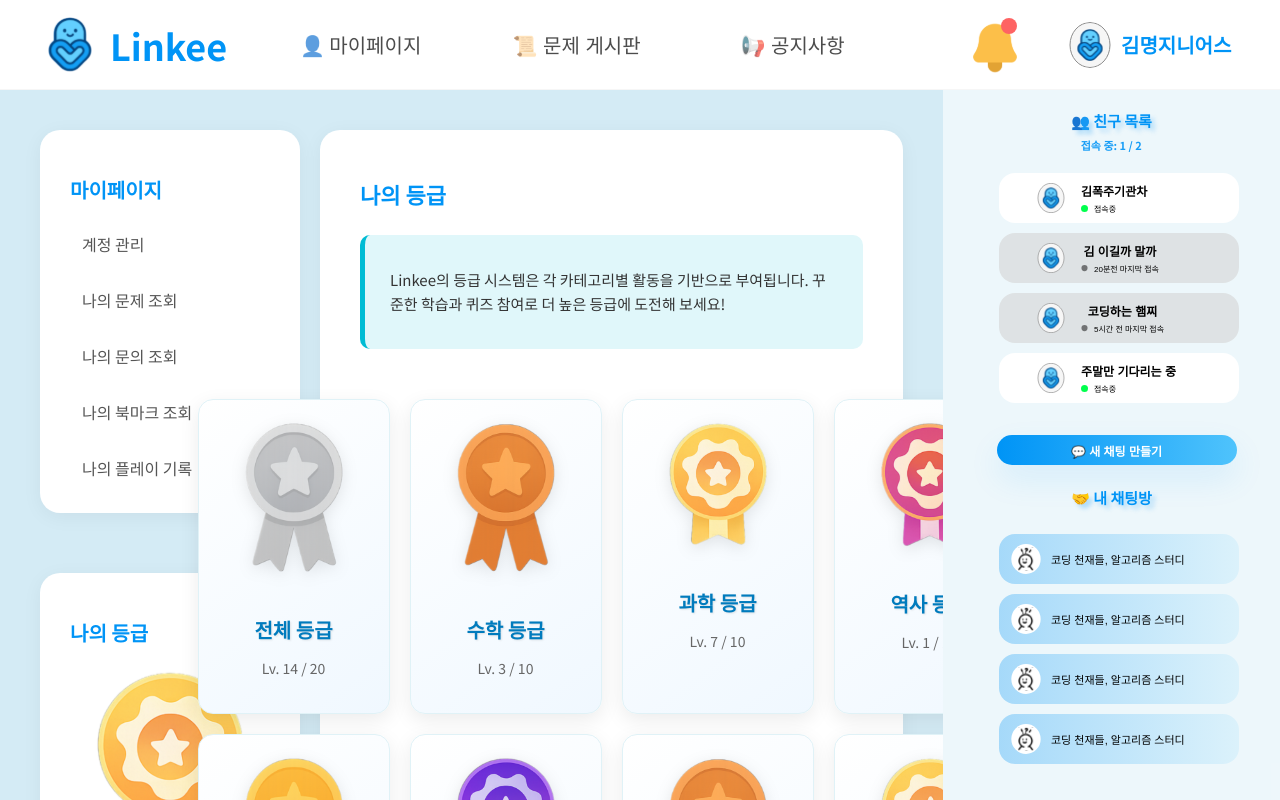
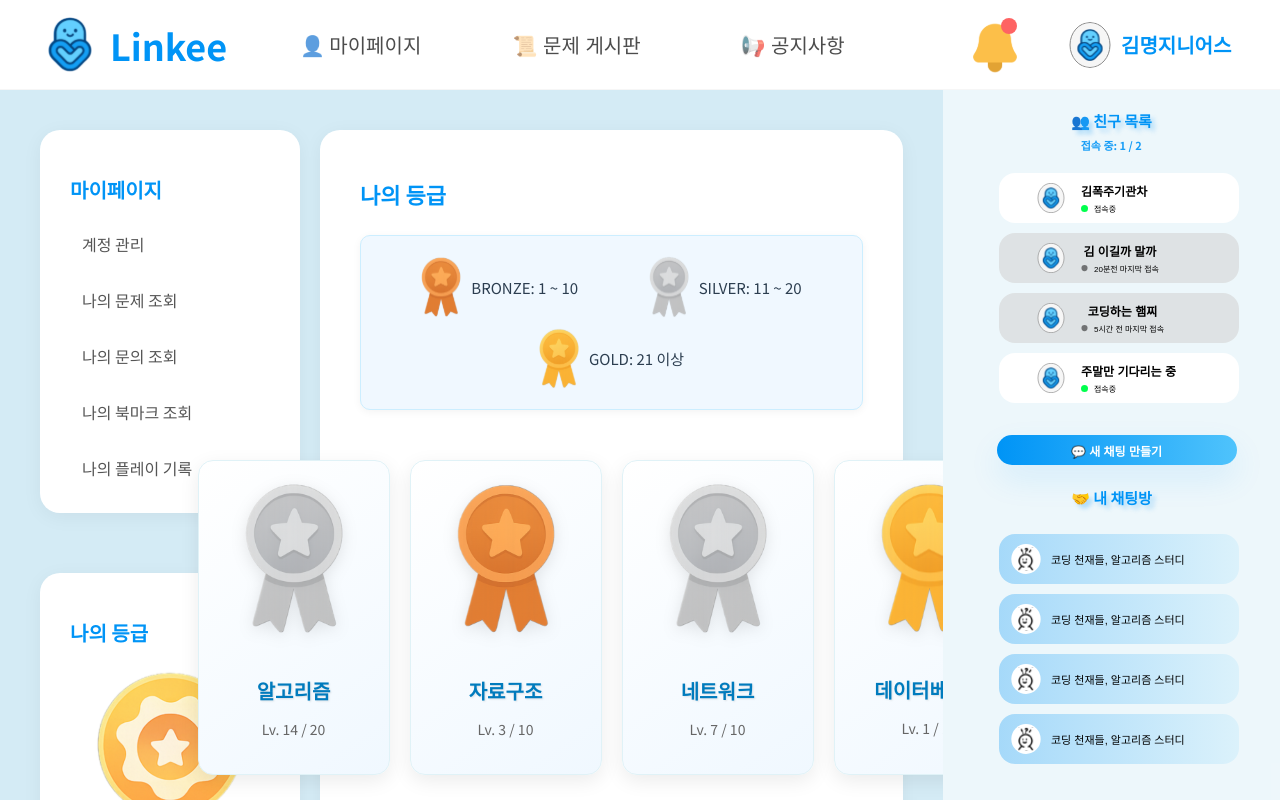
Before and after one commit to Linkee-Project/Linkee-Front-Vue, a Vue app in the folder Linkee-front/Linkee-front-vue/: page /mypage/grade in a window 1280 px wide. Built offline with nearby package versions, Linux system fonts and the light colour scheme.

Commit message:
feat: 나의 등급 추가

```diff
--- a/Linkee-front/Linkee-front-vue/src/components/mypage/modal/MyPageDetailModal.vue
+++ b/Linkee-front/Linkee-front-vue/src/components/mypage/modal/MyPageDetailModal.vue
@@ -53,7 +53,7 @@ const close = () => {
 .modal-content {
   background: #fff;
   border-radius: 10px;
-  width: 400px;
+  width: 700px; /* 가로 길이 증가 */
   max-width: 90%;
   box-shadow: 0 4px 12px rgba(0,0,0,0.2);
   display: flex; /* Add flex display */
--- a/Linkee-front/Linkee-front-vue/src/views/mypage-view/GradeView.vue
+++ b/Linkee-front/Linkee-front-vue/src/views/mypage-view/GradeView.vue
@@ -1,67 +1,39 @@
 <script setup>
 import { ref } from 'vue';
-import GradeListItem from '@/components/mypage/grade/GradeListItem.vue'; // GradeListItem import
+import GradeListItem from '@/components/mypage/grade/GradeListItem.vue';
 
 // 더미 등급 데이터 (실제 백엔드 연동 시 교체)
 const gradeData = ref({
-  topGuidance: 'Linkee의 등급 시스템은 각 카테고리별 활동을 기반으로 부여됩니다. 꾸준한 학습과 퀴즈 참여로 더 높은 등급에 도전해 보세요!',
-  overallGuidance: '등급은 매월 1일에 갱신되며, 등급이 높을수록 더 많은 혜택이 제공됩니다. 나의 강점 카테고리를 파악하고 집중적으로 성장시켜보세요!',
+  // overallGuidance는 이제 템플릿에서 직접 각 등급별 조건을 설명하므로 제거
+
   categories: [
     {
-      id: 'overall',
-      name: '전체 등급',
+      id: 1,
+      name: '알고리즘',
       currentLevel: 14,
       maxLevel: 20,
       badgeImage: '/src/assets/SILVER Grade.svg'
     },
     {
-      id: 'math',
-      name: '수학 등급',
+      id: 2,
+      name: '자료구조',
       currentLevel: 3,
       maxLevel: 10,
       badgeImage: '/src/assets/BRONZE Grade.svg'
     },
     {
-      id: 'science',
-      name: '과학 등급',
+      id: 3,
+      name: '네트워크',
       currentLevel: 7,
       maxLevel: 10,
-      badgeImage: '/src/assets/Yellow Grade.svg',
+      badgeImage: '/src/assets/SILVER Grade.svg'
     },
     {
-      id: 'history',
-      name: '역사 등급',
+      id: 4,
+      name: '데이터베이스',
       currentLevel: 1,
       maxLevel: 10,
-      badgeImage: '/src/assets/Red Grade.svg'
-    },
-    {
-      id: 'english',
-      name: '영어 등급',
-      currentLevel: 9,
-      maxLevel: 10,
       badgeImage: '/src/assets/GOLD Grade.svg'
-    },
-    {
-      id: 'programming',
-      name: '프로그래밍 등급',
-      currentLevel: 5,
-      maxLevel: 10,
-      badgeImage: '/src/assets/Pupple Grade.svg'
-    },
-    {
-      id: 'art',
-      name: '미술 등급',
-      currentLevel: 2,
-      maxLevel: 10,
-      badgeImage: '/src/assets/BRONZE Grade.svg'
-    },
-    {
-      id: 'music',
-      name: '음악 등급',
-      currentLevel: 6,
-      maxLevel: 10,
-      badgeImage: '/src/assets/Yellow Grade.svg'
     }
   ]
 });
@@ -72,9 +44,20 @@ const gradeData = ref({
     <h2 class="list-main-title">나의 등급</h2>
 
     <div class="grade-main-content">
-      <!-- 상단 등급 기준 안내 -->
-      <div class="guidance-box top-guidance">
-        <p>{{ gradeData.topGuidance }}</p>
+      <!-- 상단 등급 조건 설명 -->
+      <div class="grade-conditions-display">
+        <div class="grade-condition-item">
+          <img src="/src/assets/BRONZE Grade.svg" alt="브론즈 등급" class="grade-condition-badge" />
+          <p class="grade-condition-text">BRONZE: 1 ~ 10</p>
+        </div>
+        <div class="grade-condition-item">
+          <img src="/src/assets/SILVER Grade.svg" alt="실버 등급" class="grade-condition-badge" />
+          <p class="grade-condition-text">SILVER: 11 ~ 20</p>
+        </div>
+        <div class="grade-condition-item">
+          <img src="/src/assets/GOLD Grade.svg" alt="골드 등급" class="grade-condition-badge" />
+          <p class="grade-condition-text">GOLD: 21 이상</p>
+        </div>
       </div>
 
       <!-- 카테고리별 등급 목록 -->
@@ -86,9 +69,20 @@ const gradeData = ref({
         />
       </div>
 
-      <!-- 하단 전체 등급 안내 -->
-      <div class="guidance-box overall-guidance">
-        <p>{{ gradeData.overallGuidance }}</p>
+      <!-- 하단 추가 등급 설명 -->
+      <div class="grade-conditions-display bottom-grades">
+        <div class="grade-condition-item">
+          <img src="/src/assets/Yellow Grade.svg" alt="옐로우 등급" class="grade-condition-badge" />
+          <p class="grade-condition-text">Yellow: 0 ~ 25</p>
+        </div>
+        <div class="grade-condition-item">
+          <img src="/src/assets/Red Grade.svg" alt="레드 등급" class="grade-condition-badge" />
+          <p class="grade-condition-text">Red: 26 ~ 40</p>
+        </div>
+        <div class="grade-condition-item">
+          <img src="/src/assets/Pupple Grade.svg" alt="퍼플 등급" class="grade-condition-badge" />
+          <p class="grade-condition-text">Pupple: 41 이상</p>
+        </div>
       </div>
     </div>
   </div>
@@ -120,10 +114,52 @@ const gradeData = ref({
   gap: 30px; /* 섹션 간 간격 */
 }
 
-/* --- 안내 박스 공통 스타일 --- */
+/* --- 상단 등급 조건 표시 스타일 --- */
+.grade-conditions-display {
+  display: flex;
+  justify-content: space-around; /* 아이템들을 균등하게 분배 */
+  align-items: center;
+  background-color: #f0f8ff; /* 연한 배경색 */
+  border: 1px solid #cceeff; /* 테두리 */
+  border-radius: 10px;
+  padding: 15px 25px;
+  margin-bottom: 20px;
+  box-shadow: 0 2px 8px rgba(0, 0, 0, 0.05);
+  flex-wrap: wrap; /* 반응형을 위해 줄바꿈 허용 */
+}
+
+/* 하단 등급 조건 섹션의 상단 마진 조절 */
+.grade-conditions-display.bottom-grades {
+  margin-top: 20px;
+  margin-bottom: 0; /* 불필요한 하단 마진 제거 */
+}
+
+.grade-condition-item {
+  display: flex;
+  align-items: center;
+  gap: 10px;
+  margin: 5px 0; /* 아이템 간 상하 간격 */
+}
+
+.grade-condition-badge {
+  width: 40px; /* 이미지 크기 조정 */
+  height: auto;
+  flex-shrink: 0;
+}
+
+.grade-condition-text {
+  font-size: 15px;
+  color: #2c3e50;
+  margin: 0;
+  white-space: nowrap; /* 텍스트 줄바꿈 방지 */
+}
+
+
+/* --- 안내 박스 공통 스타일 (기존 overall-guidance는 이제 사용하지 않음) --- */
+/*
 .guidance-box {
-  background-color: #e0f7fa; /* 연한 파란색 배경 */
-  border-left: 5px solid #00BCD4; /* 포인트 색상 */
+  background-color: #e0f7fa;
+  border-left: 5px solid #00BCD4;
   border-radius: 10px;
   padding: 18px 25px;
   font-size: 15px;
@@ -131,12 +167,10 @@ const gradeData = ref({
   line-height: 1.6;
 }
 
-.top-guidance {
-  margin-bottom: 20px;
-}
 .overall-guidance {
   margin-top: 20px;
 }
+*/
 
 /* --- 카테고리별 등급 Wrapper --- */
 .category-grades-wrapper {
@@ -147,9 +181,15 @@ const gradeData = ref({
 }
 
 /* 반응형 */
-@media (max-width: 1200px) { /* 더 넓은 화면에서 4개 유지, 그 이하에서 3개 */
+@media (max-width: 1200px) {
+  .grade-condition-badge {
+    width: 35px;
+  }
+  .grade-condition-text {
+    font-size: 14px;
+  }
   .category-grades-wrapper {
-    grid-template-columns: repeat(auto-fit, minmax(180px, 1fr)); /* 화면 축소 시 3개, 2개 등으로 자동 조절 */
+    grid-template-columns: repeat(auto-fit, minmax(180px, 1fr));
     gap: 15px;
   }
 }
@@ -162,19 +202,37 @@ const gradeData = ref({
     font-size: 20px;
     margin-bottom: 20px;
   }
+  .grade-conditions-display {
+    flex-direction: column; /* 모바일에서 세로로 배치 */
+    align-items: flex-start; /* 왼쪽 정렬 */
+    padding: 10px 15px;
+    gap: 8px; /* 아이템 간 간격 */
+  }
+  .grade-condition-item {
+    width: 100%; /* 너비 100% */
+  }
+  .grade-condition-badge {
+    width: 30px;
+  }
+  .grade-condition-text {
+    font-size: 13px;
+  }
+  /* 기존 .guidance-box 스타일은 주석 처리 또는 제거 */
+  /*
   .guidance-box {
     font-size: 14px;
     padding: 15px 20px;
   }
+  */
   .category-grades-wrapper {
-    grid-template-columns: repeat(auto-fit, minmax(140px, 1fr)); /* 모바일에서 한 줄에 2개 등으로 자동 조절 */
+    grid-template-columns: repeat(auto-fit, minmax(140px, 1fr));
     gap: 10px;
   }
 }
 
 @media (max-width: 480px) {
   .category-grades-wrapper {
-    grid-template-columns: 1fr; /* 아주 작은 화면에서는 1개 */
+    grid-template-columns: 1fr;
   }
 }
 </style>
--- a/Linkee-front/Linkee-front-vue/src/views/mypage-view/MyPageView.vue
+++ b/Linkee-front/Linkee-front-vue/src/views/mypage-view/MyPageView.vue
@@ -19,6 +19,7 @@ import LeftSidebar from '@/components/mypage/sidebar/LiftSidebar.vue';
   width: 100%;
   height: 100%;
   box-sizing: border-box;
+  overflow-y: auto;
 }
 
 .mypage-content {
```
Also changed, not shown: Linkee-front/Linkee-front-vue/src/components/mypage/profile/ProfileForm.vue (line endings or trailing spaces).
